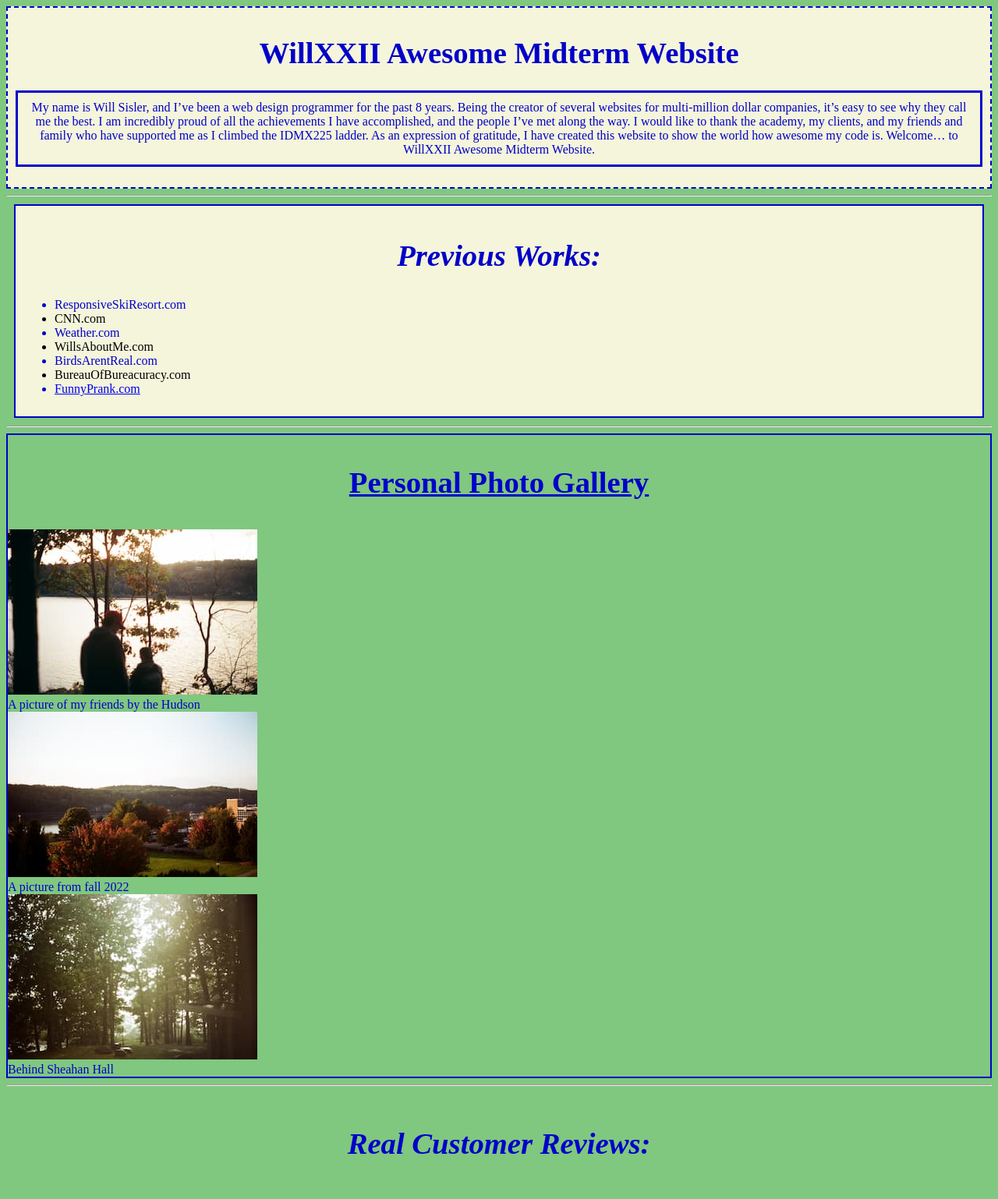
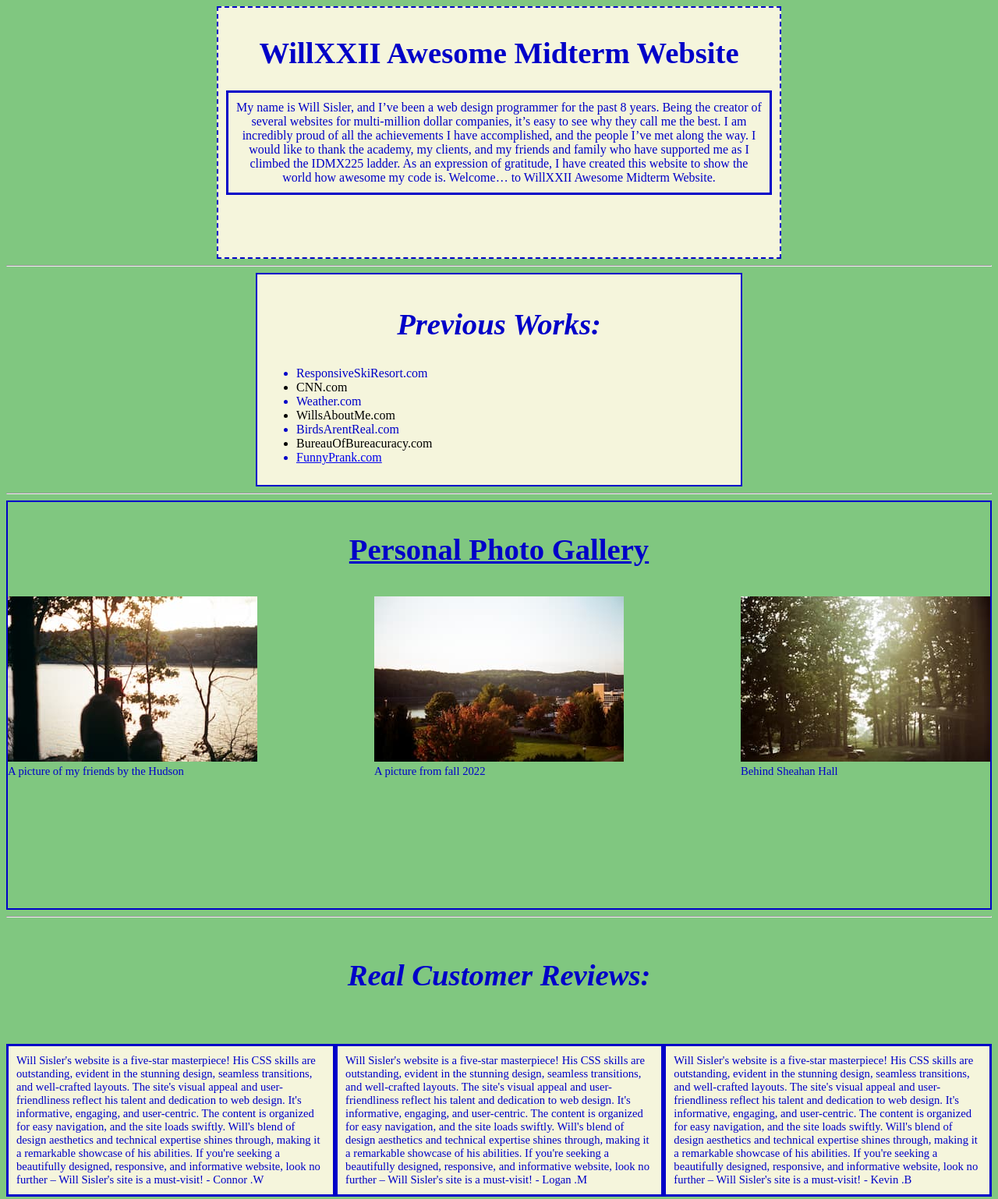
Before and after one commit to RVCC-IDMX/midterm-2023-Willxxii, a plain HTML site: page index.html in a window 1280 px wide. Shown: the top 1538 px of the page at 78% size. Drawn offline with Linux system fonts and the light colour scheme.

Commit message:
Spit & Polish

```diff
--- a/css/style.css
+++ b/css/style.css
@@ -8,6 +8,10 @@ text-align: center;
 border: 2px dashed;
 background-color: beige;
 padding: 10px;
+height: 300px;
+width: 700px;
+margin-left: auto;
+margin-right: auto;
 }
 
 h1, h2, h3, h4 {
@@ -23,7 +27,9 @@ div p {
 #workx {
     border: 2px solid;
     padding: 10px;
-    margin: 10px;
+    width: 600px;
+    margin-left: auto;
+    margin-right: auto;
     background-color: beige;
 }
 h2 {font-style: italic;}
@@ -38,9 +44,7 @@ h2, h3, h4 {
 
 #gallery {
     border: 2px solid;
-    max-width: 100%;
 }
-
 
 .flex-container {
     display: flex;
@@ -59,4 +63,7 @@ footer {
     background-color: beige;
     text-align: center;
     padding: 10px;
+    width: 300px;
+    margin-left: auto;
+    margin-right: auto;
 }
--- a/index.html
+++ b/index.html
@@ -51,17 +51,25 @@
 
     <section id="gallery">
       <!--This section contains my photos with captions-->
+
       <h3><u>Personal Photo Gallery</u></h3>
 
-        <img src="img/OPFriends.jpg" alt="Friends">
-      <figcaption>A picture of my friends by the Hudson</figcaption>
+        <div class="flex-container">
+            <div> <img src="img/OPFriends.jpg" alt="Friends">
+              <figcaption>A picture of my friends by the Hudson</figcaption>
+            </div>
 
-      <img src="img/RedFall.jpg" alt="MaristFall">
-      <figcaption>A picture from fall 2022</figcaption>
+              <div> <img src="img/RedFall.jpg" alt="MaristFall">
+                <figcaption>A picture from fall 2022</figcaption>
+              </div>
 
-      <img src="img/ForestHaze.jpg" alt="GreenTree">
+              <div>
+                <img src="img/ForestHaze.jpg" alt="GreenTree">
       <figcaption>Behind Sheahan Hall</figcaption>
     </section>
+              </div>
+
+        </div>
 
       <hr>
 
```
